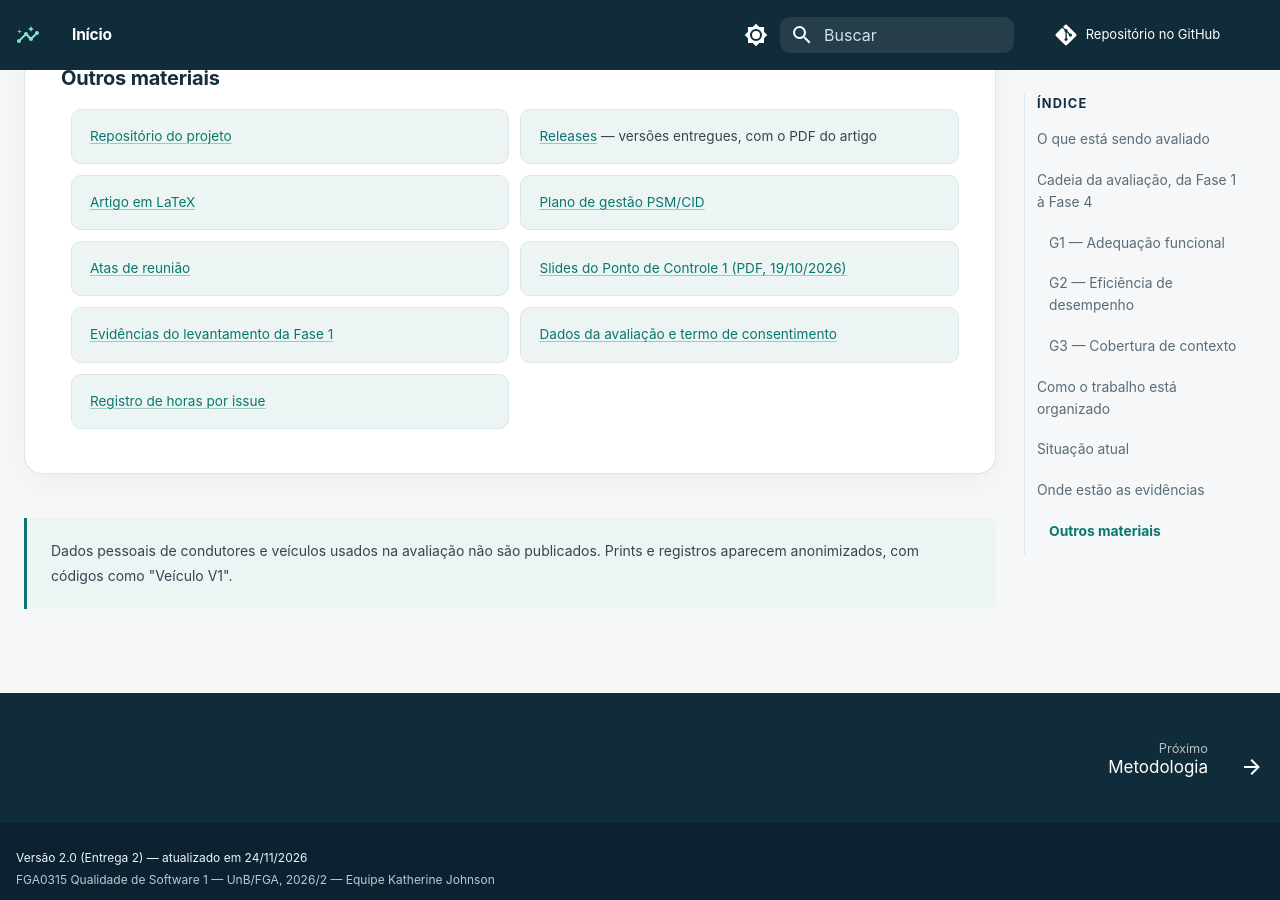
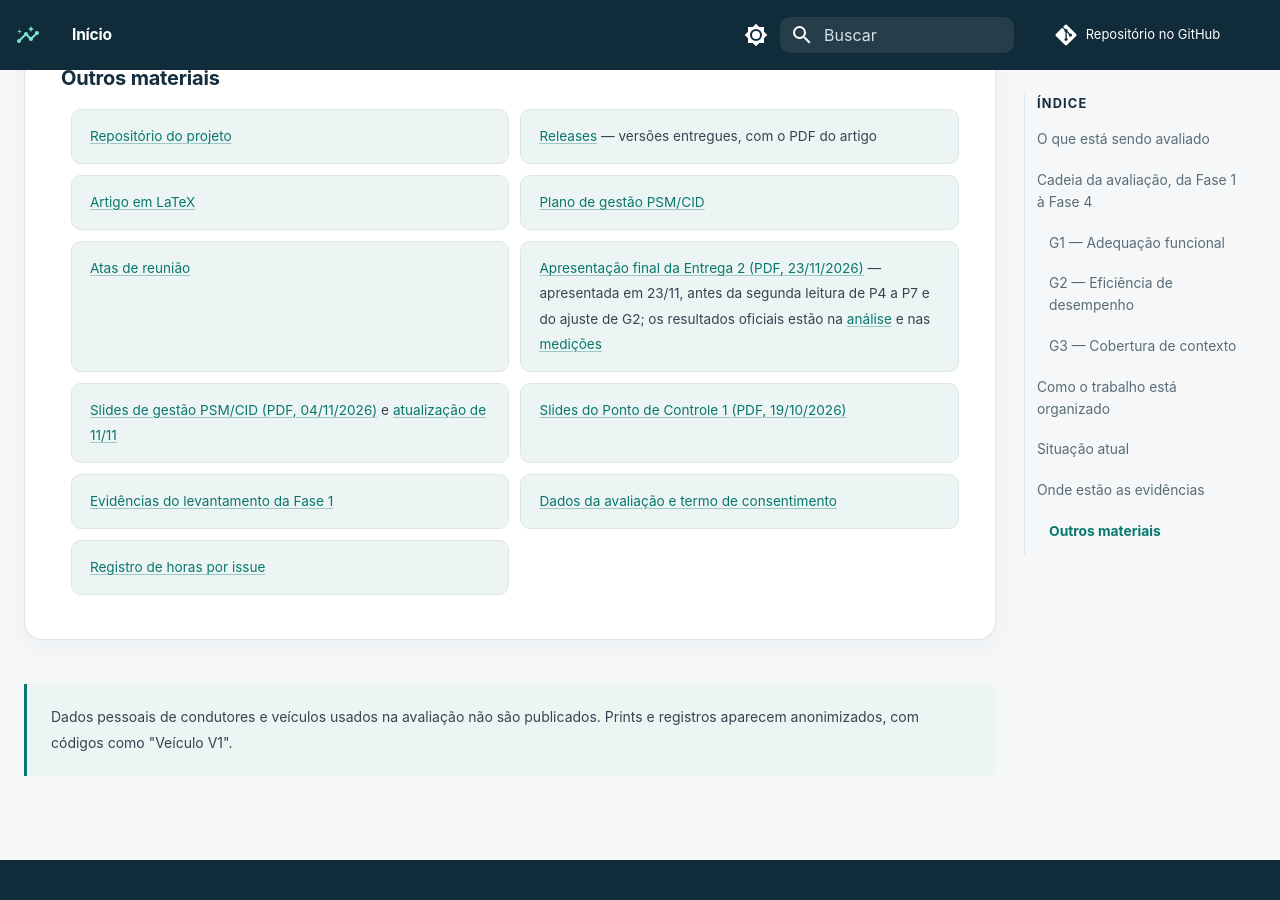
Before and after one commit to FCTE-Qualidade-de-Software-1/2026-2_T02_KATHERINE_JOHNSON, an MkDocs documentation site: the page built from docs/index.md, in a window 1280 px wide and 900 px high, scrolled down 5180 px. Built offline with MkDocs 1.6.1 and Material for MkDocs 9.7.7, drawn with Linux system fonts in a browser that asks for light colours; comment, search, counter and statistics services are not loaded.

Commit message:
docs(slides): publica a apresentação final da E2 e a liga na GitPage
O PDF apresentado em 23/11 (20 slides) entra em slides/ e ganha links no menu
da Fase 4 e em "Outros materiais" da Início, junto com os slides de PSM/CID de
04/11, que não tinham link. A nota ao lado avisa que a apresentação é anterior
à segunda leitura de P4 a P7 e ao ajuste de G2 e aponta para os resultados
oficiais.

```diff
--- a/docs/index.md
+++ b/docs/index.md
@@ -377,6 +377,8 @@ termos assinados ficam em armazenamento privado, com acesso restrito aos avaliad
 - [Artigo em LaTeX](https://github.com/FCTE-Qualidade-de-Software-1/2026-2_T02_KATHERINE_JOHNSON/tree/main/artigo)
 - [Plano de gestão PSM/CID](https://github.com/FCTE-Qualidade-de-Software-1/2026-2_T02_KATHERINE_JOHNSON/tree/main/gestao)
 - [Atas de reunião](atas.md)
+- [Apresentação final da Entrega 2 (PDF, 23/11/2026)](https://github.com/FCTE-Qualidade-de-Software-1/2026-2_T02_KATHERINE_JOHNSON/blob/main/slides/apresentacao-final-2026-11-23.pdf) — apresentada em 23/11, antes da segunda leitura de P4 a P7 e do ajuste de G2; os resultados oficiais estão na [análise](fase4-analise.md) e nas [medições](fase4-medicoes.md)
+- [Slides de gestão PSM/CID (PDF, 04/11/2026)](https://github.com/FCTE-Qualidade-de-Software-1/2026-2_T02_KATHERINE_JOHNSON/blob/main/slides/apresentacao-psm-cid-2026-11-04.pdf) e [atualização de 11/11](https://github.com/FCTE-Qualidade-de-Software-1/2026-2_T02_KATHERINE_JOHNSON/blob/main/slides/apresentacao-psm-cid-2026-11-11.pdf)
 - [Slides do Ponto de Controle 1 (PDF, 19/10/2026)](https://github.com/FCTE-Qualidade-de-Software-1/2026-2_T02_KATHERINE_JOHNSON/blob/main/slides/ponto-de-controle-1-2026-10-19.pdf)
 - [Evidências do levantamento da Fase 1](https://github.com/FCTE-Qualidade-de-Software-1/2026-2_T02_KATHERINE_JOHNSON/tree/main/evidencias/fase1)
 - [Dados da avaliação e termo de consentimento](https://github.com/FCTE-Qualidade-de-Software-1/2026-2_T02_KATHERINE_JOHNSON/tree/main/dados)
--- a/mkdocs.yml
+++ b/mkdocs.yml
@@ -98,6 +98,7 @@ nav:
       - Medições por métrica: fase4-medicoes.md
       - Análise e julgamento GQM: fase4-analise.md
       - Ação de melhoria: fase4-melhoria.md
+      - Apresentação final (PDF): https://github.com/FCTE-Qualidade-de-Software-1/2026-2_T02_KATHERINE_JOHNSON/blob/main/slides/apresentacao-final-2026-11-23.pdf
   - Gestão (PSM/CID):
       - Medições e decisões: gestao.md
       - Registro de horas por issue: gestao-horas.md
```
Also changed, not shown: 1 other file.
